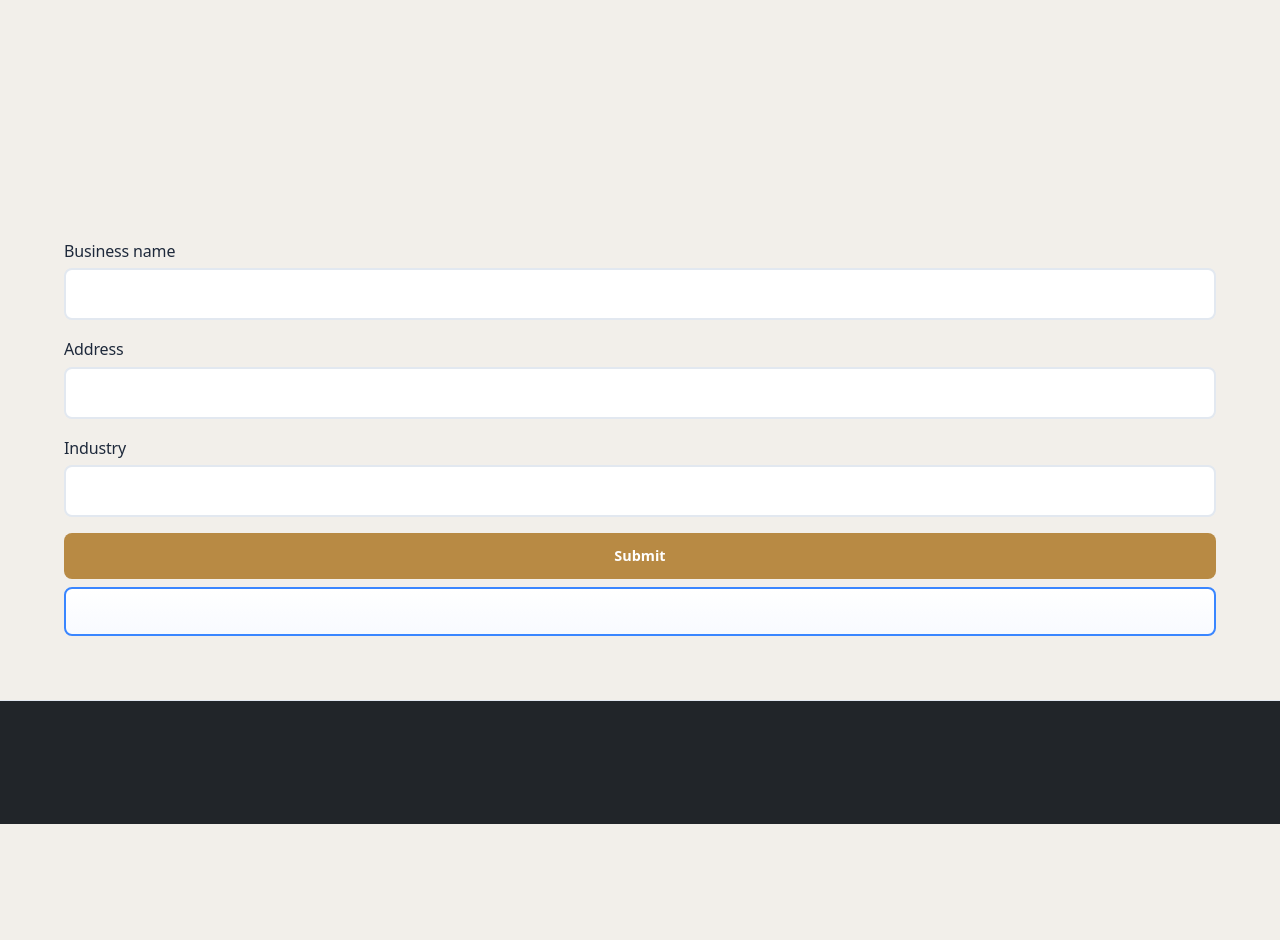
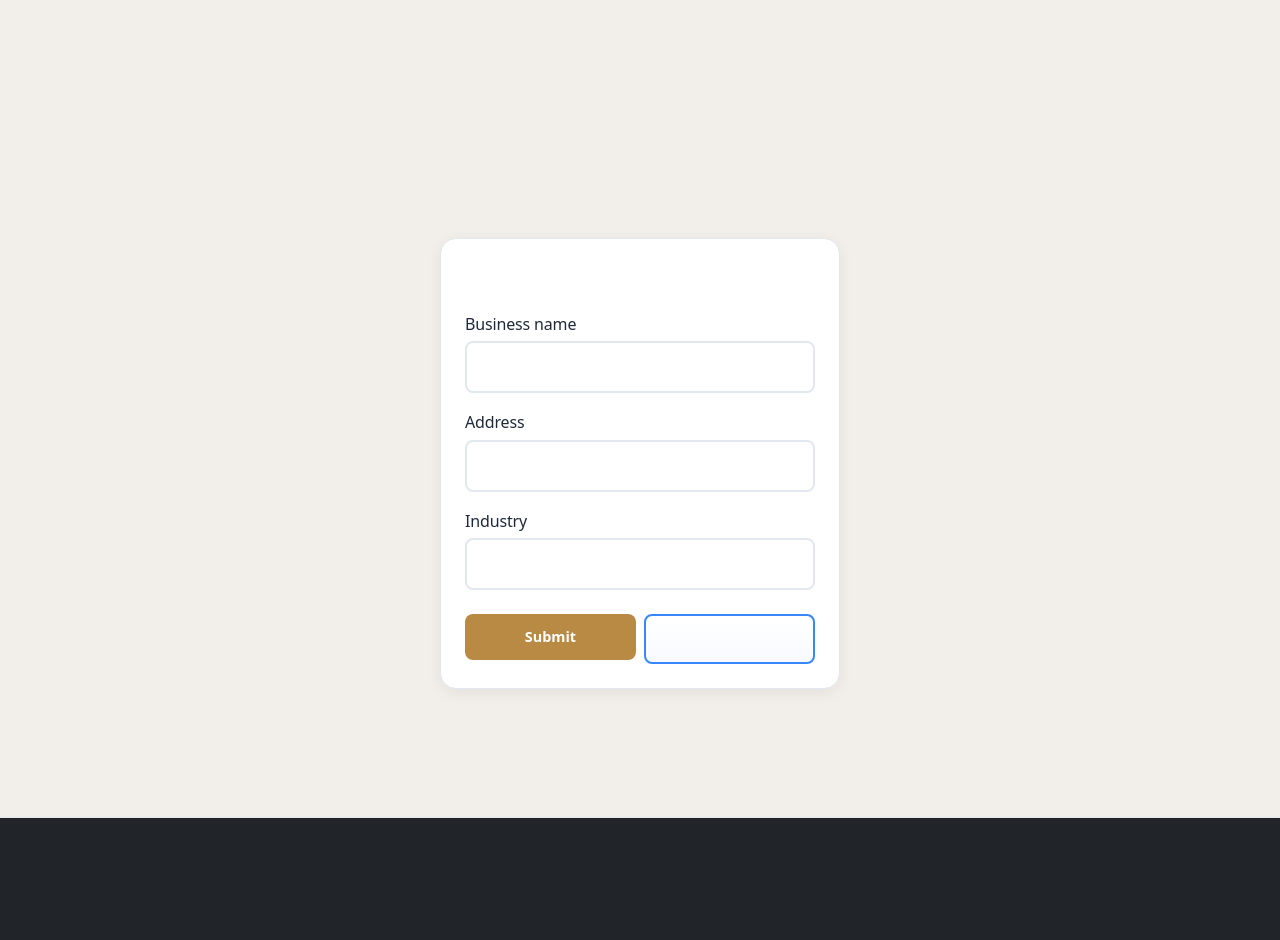
Before and after one commit to FicoreAfrica/Ficore-Records, a Python web app: template ficore-accounting/templates/users/setup.html in a window 1280 px wide. Shown: the part 70-1010 px from the top of the page. Before the commit the page ends 894 px from the top, so only its background shows below. Run offline with Jinja, Linux system fonts and the light colour scheme; the template is opened without the code that fills it: most values are stand-ins (such as "Sample title", 1, 10 or a date in 2020); form fields are guessed from the names that the template uses.

Commit message:
Update setup.html

```diff
--- a/ficore-accounting/templates/users/setup.html
+++ b/ficore-accounting/templates/users/setup.html
@@ -3,17 +3,18 @@
 {{ trans('complete_business_setup', default='Complete Business Setup') | escape }}
 {% endblock %}
 {% block content %}
-<div class="container mt-5">
-    <h2>{{ trans('complete_business_setup', default='Complete Business Setup') | escape }}</h2>
-    <p>{{ trans('provide_business_details', default='Please provide your business details to complete the setup.') | escape }}</p>
+<div class="container my-5">
+    <div class="form-container card p-4">
+        <h2 class="card-title text-center mb-4">{{ trans('complete_business_setup', default='Complete Business Setup') | escape }}</h2>
+        <p class="text-center text-muted mb-4">{{ trans('provide_business_details', default='Please provide your business details to complete the setup.') | escape }}</p>
 
         {% with messages = get_flashed_messages(with_categories=true) %}
             {% if messages %}
-            <div class="mt-3">
+                <div class="mb-4">
                     {% for category, message in messages %}
                         <div class="alert alert-{{ 'success' if category == 'success' else 'danger' if category == 'danger' else 'info' }} alert-dismissible fade show" role="alert">
                             {{ message | escape }}
-                        <button type="button" class="btn-close" data-bs-dismiss="alert" aria-label="Close"></button>
+                            <button type="button" class="btn-close" data-bs-dismiss="alert" aria-label="{{ trans('close', default='Close') | escape }}"></button>
                         </div>
                     {% endfor %}
                 </div>
@@ -25,9 +26,9 @@
 
             <div class="form-group mb-3">
                 {{ form.business_name.label(class="form-label") | safe }}
-            {{ form.business_name(class="form-control", required=True) | safe }}
+                {{ form.business_name(class="form-control" + (" is-invalid" if form.business_name.errors else ""), required=True, **{"aria-describedby": "businessNameFeedback" if form.business_name.errors else ""}) | safe }}
                 {% if form.business_name.errors %}
-                <div class="invalid-feedback">
+                    <div id="businessNameFeedback" class="invalid-feedback">
                         {% for error in form.business_name.errors %}
                             {{ error | escape }}
                         {% endfor %}
@@ -37,9 +38,9 @@
 
             <div class="form-group mb-3">
                 {{ form.address.label(class="form-label") | safe }}
-            {{ form.address(class="form-control", rows=4, required=True) | safe }}
+                {{ form.address(class="form-control" + (" is-invalid" if form.address.errors else ""), rows=4, required=True, **{"aria-describedby": "addressFeedback" if form.address.errors else ""}) | safe }}
                 {% if form.address.errors %}
-                <div class="invalid-feedback">
+                    <div id="addressFeedback" class="invalid-feedback">
                         {% for error in form.address.errors %}
                             {{ error | escape }}
                         {% endfor %}
@@ -47,11 +48,11 @@
                 {% endif %}
             </div>
 
-        <div class="form-group mb-3">
+            <div class="form-group mb-4">
                 {{ form.industry.label(class="form-label") | safe }}
-            {{ form.industry(class="form-control", required=True) | safe }}
+                {{ form.industry(class="form-control" + (" is-invalid" if form.industry.errors else ""), required=True, **{"aria-describedby": "industryFeedback" if form.industry.errors else ""}) | safe }}
                 {% if form.industry.errors %}
-                <div class="invalid-feedback">
+                    <div id="industryFeedback" class="invalid-feedback">
                         {% for error in form.industry.errors %}
                             {{ error | escape }}
                         {% endfor %}
@@ -59,11 +60,16 @@
                 {% endif %}
             </div>
 
-        <div class="d-flex flex-column gap-2">
-            {{ form.submit(class="btn btn-primary w-100") | safe }}
-            {{ form.back(class="btn btn-secondary w-100") | safe }}
+            <div class="row g-2">
+                <div class="col-12 col-md-6 mx-auto">
+                    {{ form.submit(class="btn btn-primary w-100", **{"aria-label": trans('submit', default='Submit business details') | escape}) | safe }}
+                </div>
+                <div class="col-12 col-md-6 mx-auto">
+                    {{ form.back(class="btn btn-secondary w-100", **{"aria-label": trans('back', default='Go back') | escape}) | safe }}
+                </div>
             </div>
         </form>
+    </div>
 </div>
 {% endblock %}
 {% block extra_scripts %}
@@ -71,9 +77,9 @@
     // Bootstrap form validation
     (function () {
         'use strict';
-        var forms = document.querySelectorAll('.needs-validation');
-        Array.prototype.slice.call(forms).forEach(function (form) {
-            form.addEventListener('submit', function (event) {
+        const forms = document.querySelectorAll('.needs-validation');
+        Array.from(forms).forEach(form => {
+            form.addEventListener('submit', event => {
                 if (!form.checkValidity()) {
                     event.preventDefault();
                     event.stopPropagation();
```
Lines whose indentation alone changed are shown as unchanged.
